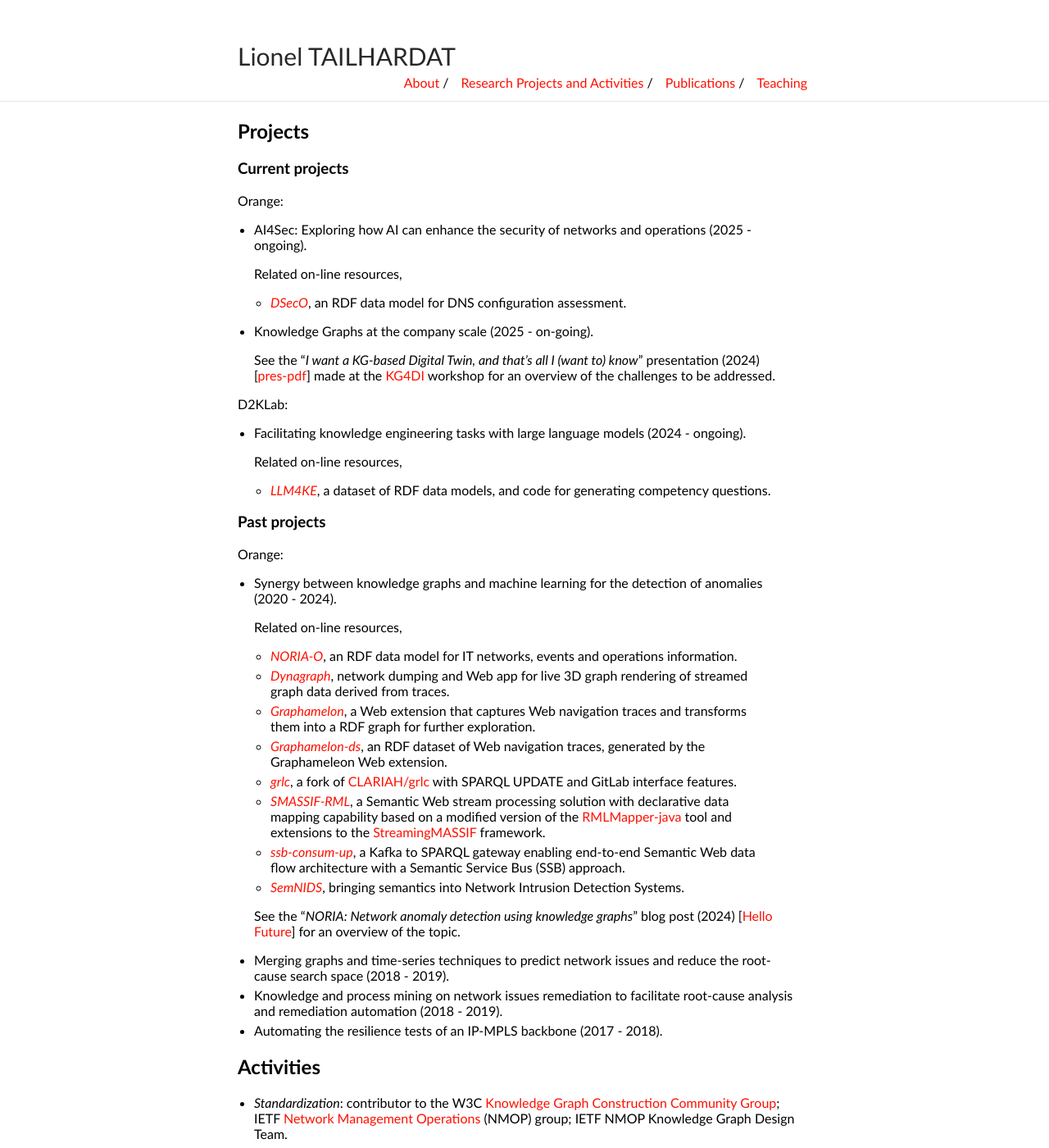
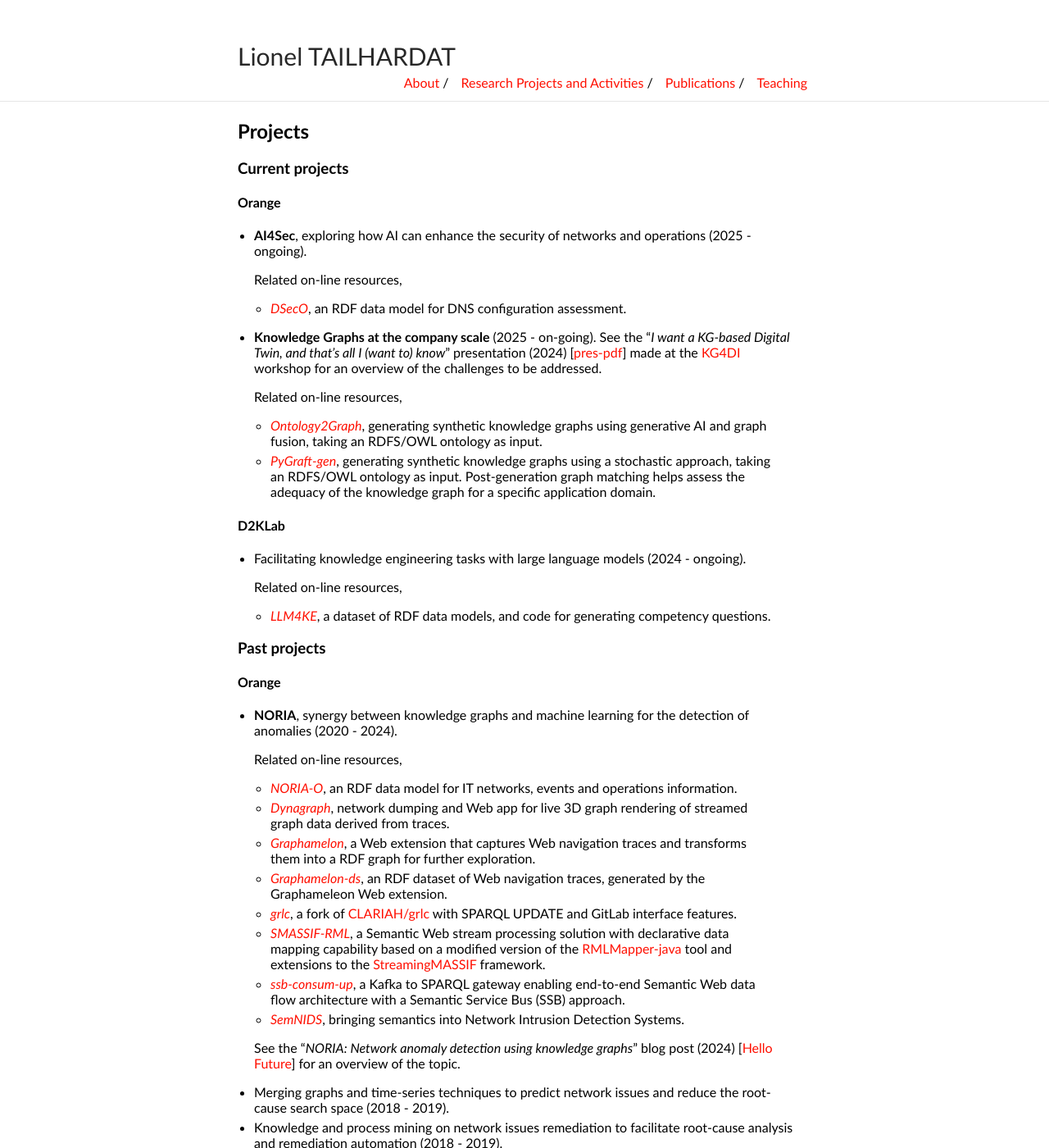
Before and after one commit to GenEars/GenEars.github.io, a Jekyll site: the page built from research.md, in a window 1280 px wide and 1400 px high. Shown: the whole window at 82% size. Built offline with Jekyll 4.4.1, drawn with Linux system fonts in a browser that asks for light colours; some of the changed text lies outside the part shown.

Commit message:
Added Ontology2Graph, Added PyGraft-gen, Added ATLAS, Modified layout.
Signed-off-by: lionel.tailhardat <lionel.tailhardat@orange.com>

```diff
--- a/research.md
+++ b/research.md
@@ -7,18 +7,21 @@ title: Research - Lionel TAILHARDAT
 
 ### Current projects
 
-Orange:
+#### Orange
 
-* AI4Sec: Exploring how AI can enhance the security of networks and operations (2025 - ongoing).
+* **AI4Sec**, exploring how AI can enhance the security of networks and operations (2025 - ongoing).
 
   Related on-line resources,
   * *[DSecO](https://w3id.org/dseco/)*, an RDF data model for DNS configuration assessment.
 
-* Knowledge Graphs at the company scale (2025 - on-going).
-
+* **Knowledge Graphs at the company scale** (2025 - on-going).
   See the "*I want a KG-based Digital Twin, and that's all I (want to) know*" presentation (2024) [[pres-pdf](pubs/KG4DI-2024-DMOps.pdf)] made at the [KG4DI](https://u0152642.pages.gitlab.kuleuven.be/kg4di-fwo-network/seminar_5_gent.html) workshop for an overview of the challenges to be addressed.
 
-D2KLab:
+  Related on-line resources,
+  * *[Ontology2Graph](https://github.com/Orange-OpenSource/Ontology2Graph)*, generating synthetic knowledge graphs using generative AI and graph fusion, taking an RDFS/OWL ontology as input.
+  * *[PyGraft-gen](https://github.com/Orange-OpenSource/pygraft-gen)*, generating synthetic knowledge graphs using a stochastic approach, taking an RDFS/OWL ontology as input. Post-generation graph matching helps assess the adequacy of the knowledge graph for a specific application domain.
+
+#### D2KLab
 
 * Facilitating knowledge engineering tasks with large language models (2024 - ongoing).
 
@@ -28,9 +31,9 @@ D2KLab:
 
 ### Past projects
 
-Orange:
+#### Orange
 
-* Synergy between knowledge graphs and machine learning for the detection of anomalies (2020 - 2024).
+* **NORIA**, synergy between knowledge graphs and machine learning for the detection of anomalies (2020 - 2024).
 
   Related on-line resources,
   * *[NORIA-O](https://w3id.org/noria/)*, an RDF data model for IT networks, events and operations information.
```
Also changed, not shown: other parts of research.md (+2 -1 lines).
